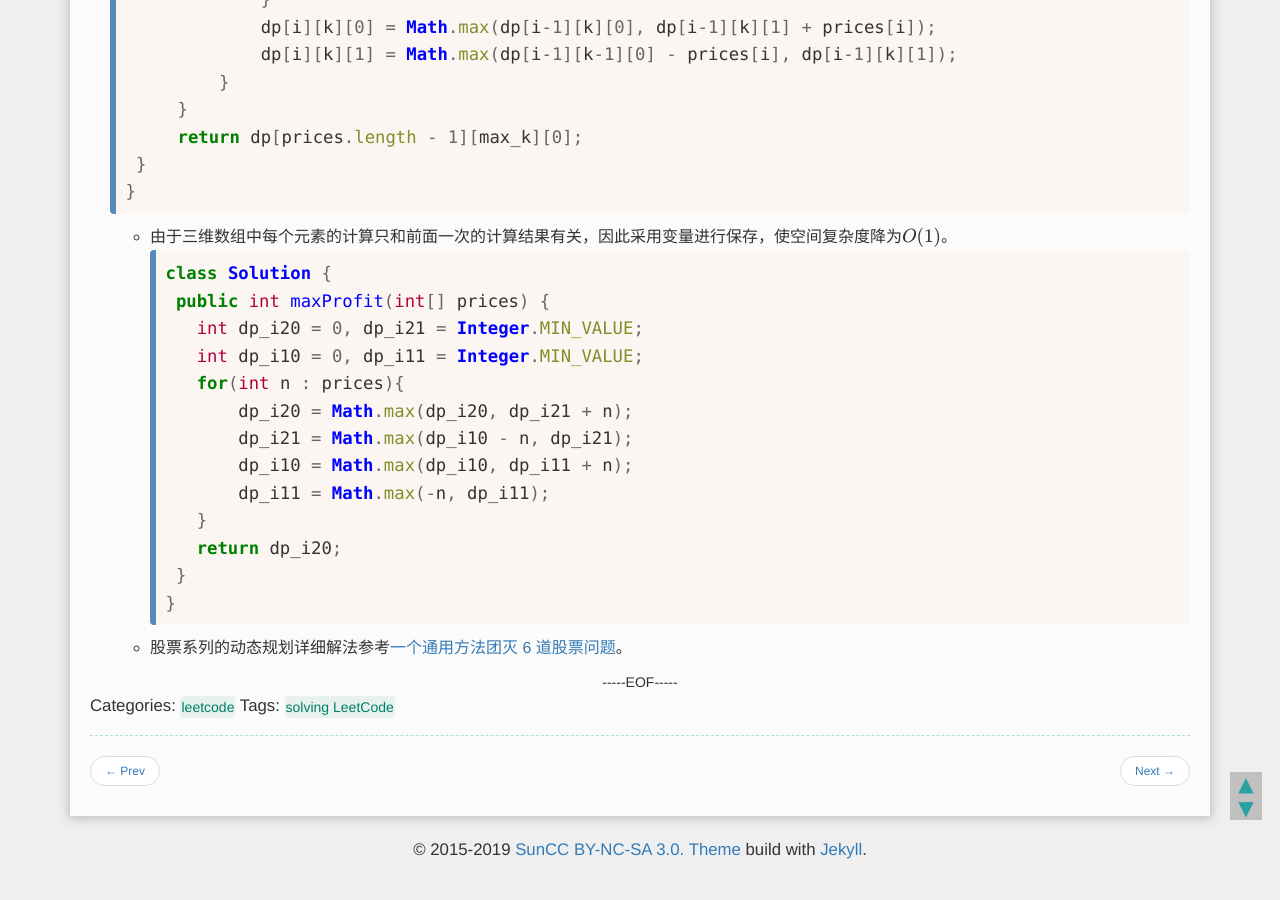
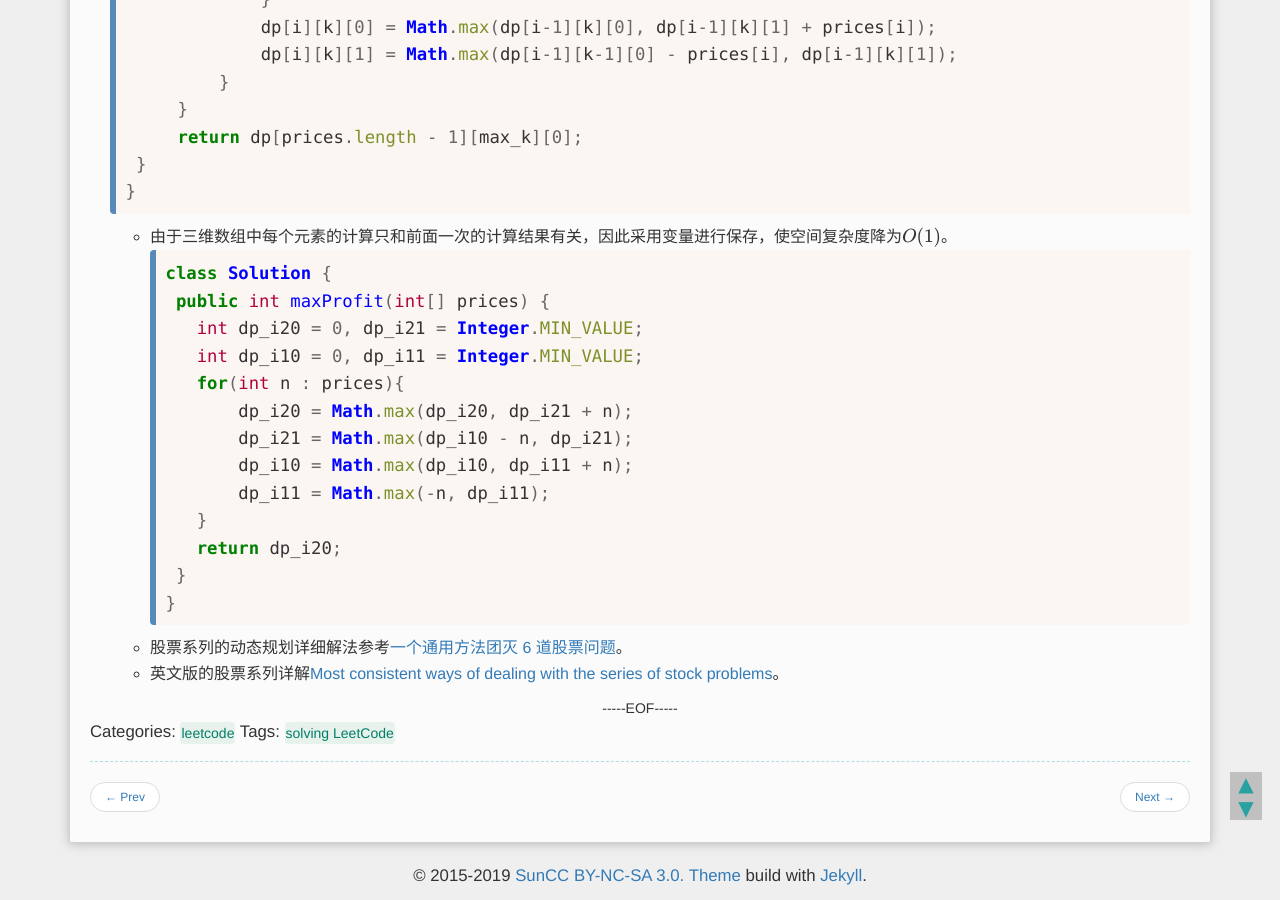
Before and after one commit to YurieSun/YurieSun.github.io, a Jekyll site: the page built from _posts/2019-12-26-leetcode-0123-best-time-to-buy-and-sell-stock-iii.md, in a window 1280 px wide and 900 px high, scrolled down 1001 px. Built offline with Jekyll 4.4.1, drawn with Linux system fonts in a browser that asks for light colours; formulas are drawn with MathJax 3; before the commit the page ends 1875 px from its top, so only the background shows below that.

Commit message:
add link for detailed solution of English version

````diff
--- a/_posts/2019-12-26-leetcode-0123-best-time-to-buy-and-sell-stock-iii.md
+++ b/_posts/2019-12-26-leetcode-0123-best-time-to-buy-and-sell-stock-iii.md
@@ -63,3 +63,4 @@ class Solution {
 }
 ```
 * 股票系列的动态规划详细解法参考[一个通用方法团灭 6 道股票问题](https://leetcode-cn.com/problems/best-time-to-buy-and-sell-stock-iii/solution/yi-ge-tong-yong-fang-fa-tuan-mie-6-dao-gu-piao-wen/)。
+* 英文版的股票系列详解[Most consistent ways of dealing with the series of stock problems](https://leetcode.com/problems/best-time-to-buy-and-sell-stock-with-transaction-fee/discuss/108870/Most-consistent-ways-of-dealing-with-the-series-of-stock-problems)。
````
Also changed, not shown: _posts/2019-12-28-leetcode-0188-best-time-to-buy-and-sell-stock-iv.md (+1 -0 lines).
